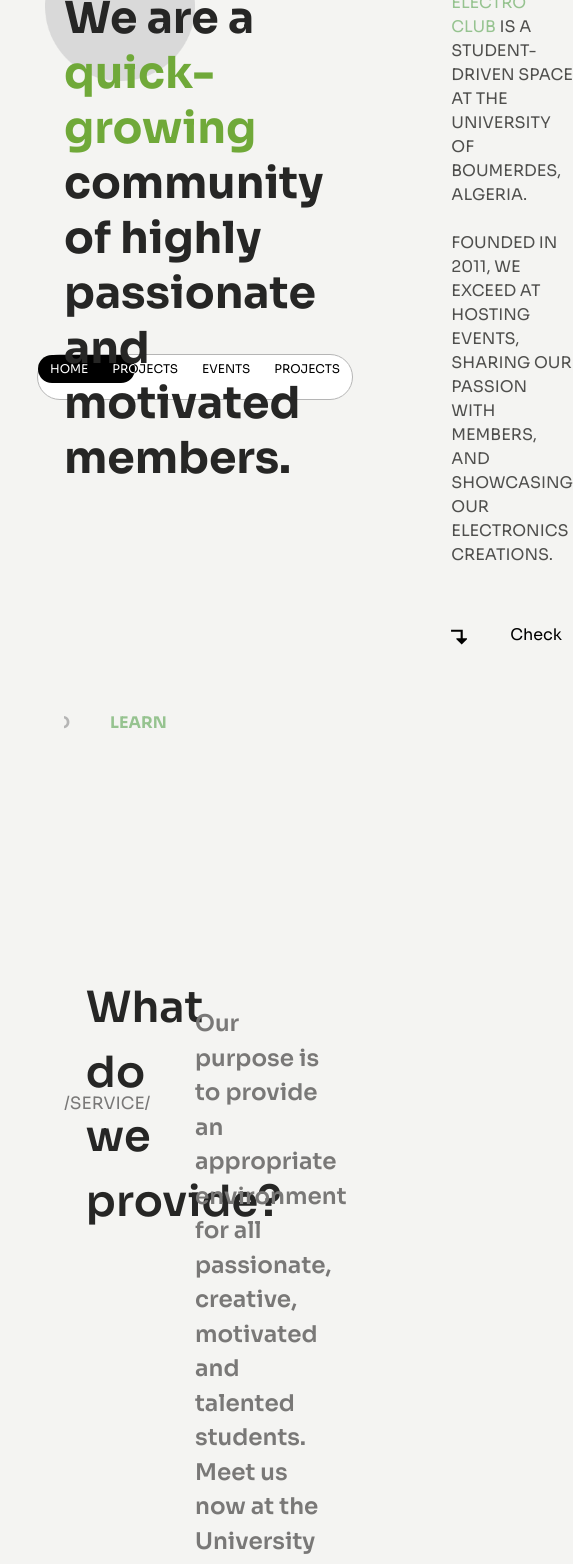
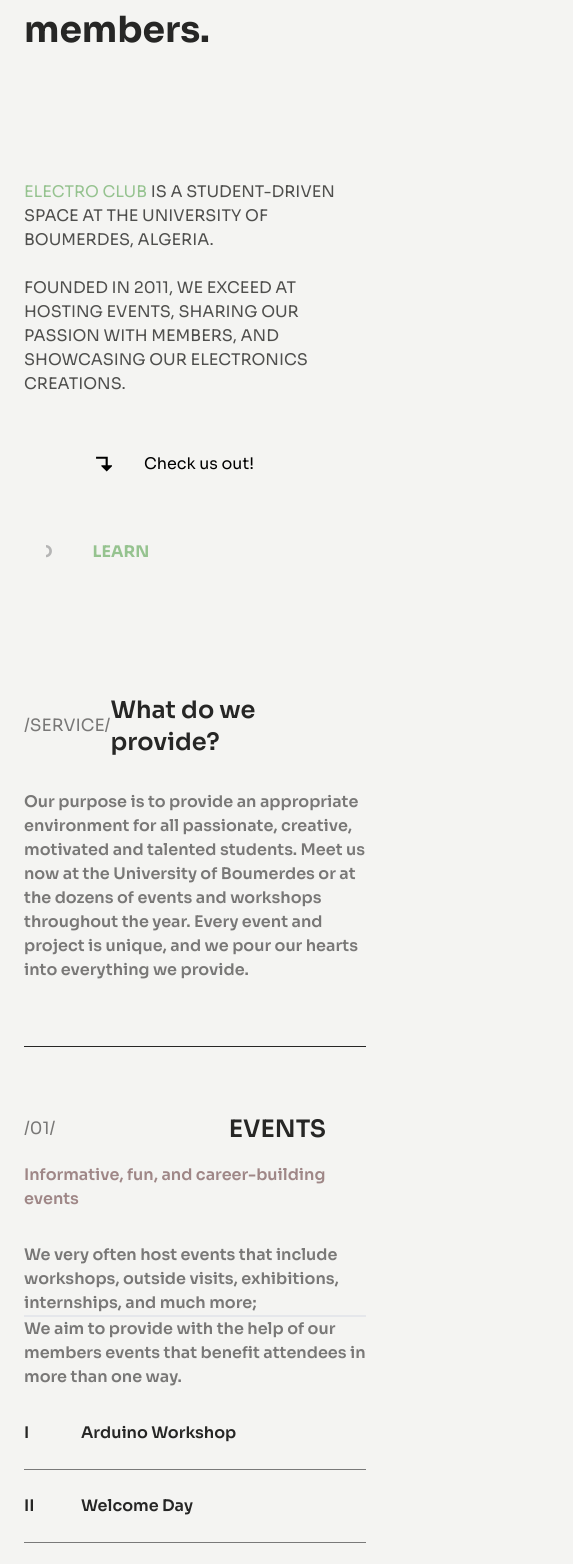
Before and after one commit to akram-aki/electro_website_v3, a React (Vite) app: page / in a window 390 px wide. Shown: the part 432-1996 px from the top of the page, 573 px wide, since content can reach past the window. Built offline with nearby package versions, Linux system fonts and the light colour scheme.

Commit message:
some mobile responsiveness

```diff
--- a/package.json
+++ b/package.json
@@ -14,6 +14,7 @@
     "gsap": "^3.12.5",
     "react": "^18.3.1",
     "react-dom": "^18.3.1",
+    "react-icons": "^5.5.0",
     "sass": "^1.80.6"
   },
   "devDependencies": {
--- a/src/App.jsx
+++ b/src/App.jsx
@@ -10,12 +10,14 @@
 function App() {
   return (
     <>
-      <div className=" mt-16 mx-16">
+      <div className="xl:mt-16 xl:mx-16 mt-8 mx-6">
         <Header />
-        <Nav></Nav>
-        <div className="my-[220px]">
+        <div className="hidden"><Nav /></div>
+        <div className="xl:my-[220px] my-[110px] flex flex-col">
           <Hero />
-          <Markee />
+          <div className="mx-auto xl:mx-0">
+            <Markee />
+          </div>
 
         </div>
 
--- a/src/components/Events/Index.jsx
+++ b/src/components/Events/Index.jsx
@@ -4,12 +4,12 @@
 function Events() {
   return (
     <>
-      <div className="flex flex-col ml-16">
-        <div className="w-1/12" />
-        <h1 className="w-5/12 font-semibold text-[#262525] text-[35px] ">
+      <div className="flex flex-col xl:ml-16">
+        <div className="xl:w-1/12" />
+        <h1 className="xl:w-5/12 font-semibold text-[#262525] xl:text-[35px] text-4xl mb-5 xl:mb-0">
           Events
         </h1>
-        <div className="w-6/12">
+        <div className="xl:w-6/12">
           <span className="font-semibold text-[#686868] text-[22px]">
             Check out the most notable Events hosted by Electro Scientific Club!
           </span>
--- a/src/components/Footer/Index.jsx
+++ b/src/components/Footer/Index.jsx
@@ -2,7 +2,7 @@
 
 export default function Footer() {
     return (
-        <footer className="bg-gray-900 text-white py-6 mt-10">
+        <footer className="bg-[#282828] text-white py-6 mt-10">
             <div className="container mx-auto flex flex-col md:flex-row items-center justify-between px-6">
                 <p className="text-sm">&copy; 2025 Electro Club. All rights reserved.</p>
                 <nav className="flex space-x-4 mt-4 md:mt-0">
--- a/src/components/Header/Index.jsx
+++ b/src/components/Header/Index.jsx
@@ -29,7 +29,7 @@
         </div>
         <div className="w-1/12" />
       </div>
-      <div className="h-[107px]" />
+      <div className="xl:h-[107px]" />
     </>
   );
 }
--- a/src/components/Hero/Index.jsx
+++ b/src/components/Hero/Index.jsx
@@ -5,7 +5,7 @@
 
 function Hero() {
   return (
-    <div className=" relative grid grid-cols-[6fr_6fr] gap-32 mt-10 mb-10">
+    <div className="relative grid xl:grid-cols-[6fr_6fr] gap-32 mt-10 mb-10">
       <div
         style={{
           position: "absolute",
@@ -20,11 +20,11 @@
         }}
         className="z-0"
       ></div>
-      <h1 className="font-bold text-[44px] leading-tight z-50 text-main">
+      <h1 className="font-bold text-4xl xl:text-[44px] leading-tight z-50 text-main">
         We are a <span className="text-[#70a939]">quick-growing </span>
         community of highly passionate and motivated members.
       </h1>
-      <div>
+      <div className="">
         <p className="uppercase text-[#4F4F4D]">
           <span className="text-[#96C390]"> ELECTRO CLUB</span> IS A
           student-driven space at the university of boumerdes, algeria.
@@ -33,9 +33,13 @@
           founded in 2011, we exceed at hosting events, sharing our passion with
           members, and showcasing our ELECTRONICS CREATIONS.
         </p>
-        <div className="flex mt-14 gap-8">
-          <img src={DownIcon} alt="Down Icon" />
-          <Secondary_button> Check us Out</Secondary_button>
+        <div className="flex mt-14 gap-8 justify-center mr-10 xl:justify-start">
+          <Secondary_button>
+            <div className="flex gap-8">
+              <img src={DownIcon} alt="Down Icon" />
+              Check us out!
+            </div>
+          </Secondary_button>
         </div>
       </div>
     </div>
--- a/src/components/WhatDoWeProvide/Events.jsx
+++ b/src/components/WhatDoWeProvide/Events.jsx
@@ -14,18 +14,18 @@
     }
     return (
         <>
-            <div className="flex items-start">
-                <div className="flex items-center w-6/12">
-                    <span className='text-[#797877] text-[17px] w-4/12'>/01/</span>
-                    <h3 className='text-[#262625] text-[24px] font-semibold w-8/12'> EVENTS
+            <div className="xl:flex items-start">
+                <div className="flex items-center justify-between xl:w-6/12 mr-10 xl:mr-0">
+                    <span className='text-[#797877] text-[17px] xl:w-4/12'>/01/</span>
+                    <h3 className='text-[#262625] text-[24px] font-semibold xl:w-8/12'> EVENTS
                     </h3>
                 </div>
-                <div className="w-6/12 text-[23px] font-semibold">
-                    <h4 className='text-[#9F8787] mb-8'>Informative, fun, and career-building events</h4>
+                <div className="xl:w-6/12 xl:text-[23px] font-semibold">
+                    <h4 className='text-[#9F8787] mb-8 mt-4'>Informative, fun, and career-building events</h4>
                     <p className='text-[#797877] mb-8'>
                         We very often host events that include workshops, outside visits, exhibitions, internships, and much more;
-                        <hr/>
-                        <hr/>
+                        <hr />
+                        <hr />
                         We aim to provide with the help of our members events that benefit attendees in more than one way.
                     </p>
                     <ul className="space-y-6">
--- a/src/components/WhatDoWeProvide/Index.jsx
+++ b/src/components/WhatDoWeProvide/Index.jsx
@@ -4,14 +4,14 @@
 function WhatDoWeProvide() {
     return (
         <>
-            <div className='flex items-start'>
-                <div className='flex items-center w-6/12'>
-                    <span className='text-[#797877] text-[17px] w-2/12'>/SERVICE/</span>
-                    <h2 className='text-[#262625] text-[43px] font-semibold w-10/12'>
+            <div className='xl:flex items-start'>
+                <div className='flex items-center justify-between xl:w-6/12 mr-10'>
+                    <span className='text-[#797877] text-[17px] xl:w-2/12'>/SERVICE/</span>
+                    <h2 className='text-[#262625] xl:text-[43px] text-2xl font-semibold xl:w-10/12 ml-auto'>
                         What do we provide?
                     </h2>
                 </div>
-                <p className='w-6/12 text-[#797877] text-[23px] font-semibold mt-8'>
+                <p className='xl:w-6/12 text-[#797877] xl:text-[23px] font-semibold mt-8'>
                     Our purpose is to provide an appropriate environment for all passionate, creative, motivated and talented students.
                     Meet us now at the University of Boumerdes or at the dozens of events and workshops throughout the year.
 
--- a/src/components/WhatDoWeProvide/LearningEnvironment.jsx
+++ b/src/components/WhatDoWeProvide/LearningEnvironment.jsx
@@ -13,15 +13,15 @@
     }
     return (
         <>
-            <div className="flex items-start">
-                <div className="flex items-center w-6/12">
-                    <span className='text-[#797877] text-[17px] w-4/12'>/02/</span>
-                    <h3 className='text-[#262625] text-[24px] font-semibold w-8/12'> LEARNING ENVIORNMENT
+            <div className="xl:flex items-start">
+                <div className="flex items-center justify-between xl:w-6/12 mr-10 xl:mr-0">
+                    <span className='text-[#797877] text-[17px] xl:w-4/12'>/02/</span>
+                    <h3 className='text-[#262625] text-[24px] font-semibold xl:w-8/12'> LEARNING ENVIORNMENT
                     </h3>
                 </div>
 
-                <div className="w-6/12 text-[23px] font-semibold">
-                    <h4 className='text-[#9F8787] mb-8'>Highly energetic, safe, and passionate space</h4>
+                <div className="xl:w-6/12 xl:text-[23px] font-semibold">
+                    <h4 className='text-[#9F8787] mb-8 mt-4'>Highly energetic, safe, and passionate space</h4>
                     <p className='text-[#686868] mb-8'>
                         We offer a space filled with passion, motivation, and energy!
                         <br />
--- a/src/components/stealScrollEvents/Index.jsx
+++ b/src/components/stealScrollEvents/Index.jsx
@@ -13,7 +13,7 @@
     target: targetRef,
   });
 
-  const x = useTransform(scrollYProgress, [0, 1], ["3%", "100%"]);
+  const x = useTransform(scrollYProgress, [0, 1], ["2%", "100%"]);
   const rotate = useTransform(scrollYProgress, [0, 1], [0, 1440]);
   const progress = useTransform(scrollYProgress, [0, 1], [0, 100]);
   return (
@@ -72,7 +72,7 @@
         />
         <Items
           count={Math.floor(count / 25)}
-          className="grid grid-cols-[1.5fr_1fr] gap-20 border-2 border-white bg-Background w-[93%] rounded-xl h-[400px] absolute left-1/2 top-[50vh] -translate-x-1/2 -translate-y-1/2"
+          className="xl:grid grid-cols-[1.5fr_1fr] gap-20 border-2 border-white bg-Background w-[93%] rounded-xl xl:h-[400px] h-[690px] absolute left-1/2 top-[50vh] -translate-x-1/2 -translate-y-1/2"
         />
       </div>
     </section>
```
Also changed, not shown: src/components/stealScrollEvents/Items.jsx (+6 -6 lines), public/TEKKID.png (added), 1 other file (tests, documents, lock files or other folders).
